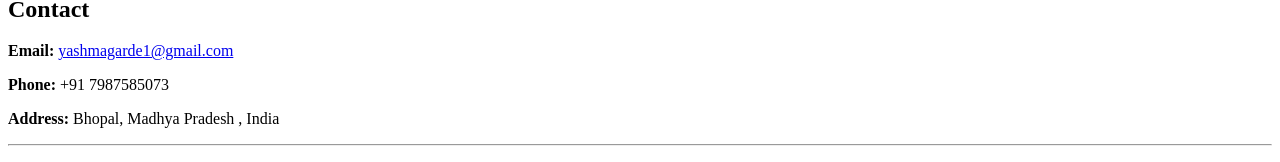
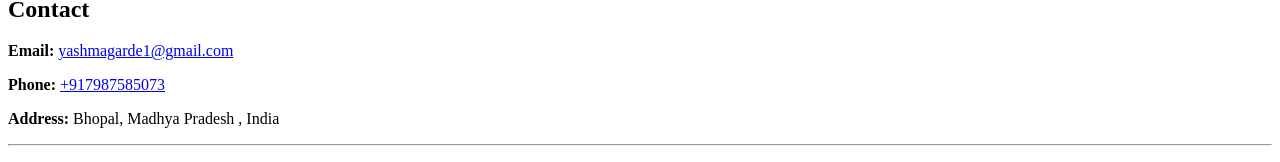
Before and after one commit to Yashmagarde/Yash-Magarde-Resume, a plain HTML site: page resume.html in a window 1280 px wide. Shown: the part 1005-1167 px from the top of the page. Drawn offline with Linux system fonts and the light colour scheme.

Commit message:
contact section updated

```diff
--- a/resume.html
+++ b/resume.html
@@ -112,7 +112,7 @@
         <section>
             <h2>Contact</h2>
             <p><b>Email: </b><a href="mailto:yashmagarde1@gmail.com">yashmagarde1@gmail.com</a></p>
-            <p><b>Phone: </b>+91 7987585073</p>
+            <p><b>Phone: </b><a href="tel:+917987585073">+917987585073</a></p>
             <p><b>Address: </b>Bhopal, Madhya Pradesh , India</p>
         </section>
         <hr>
```
